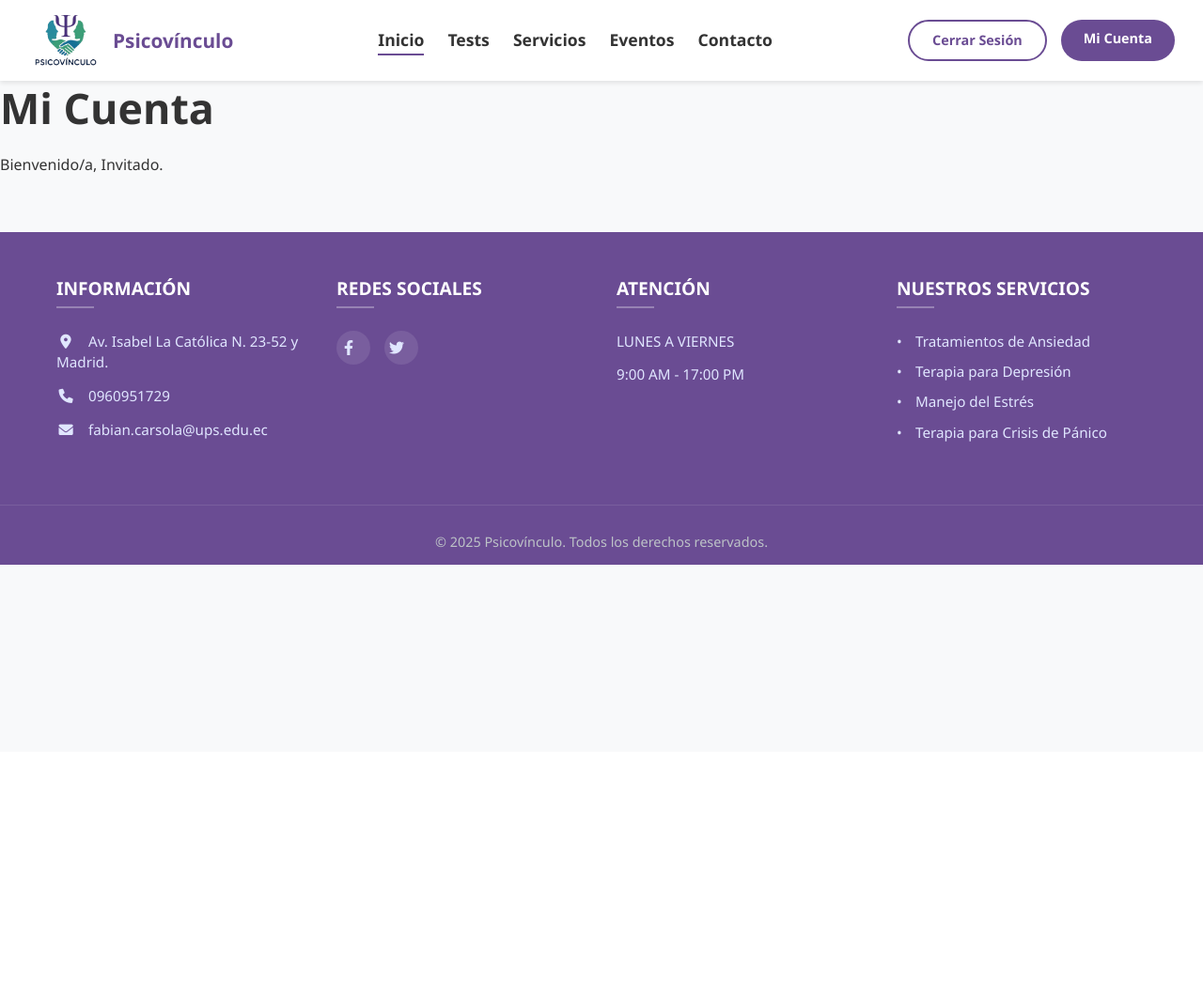
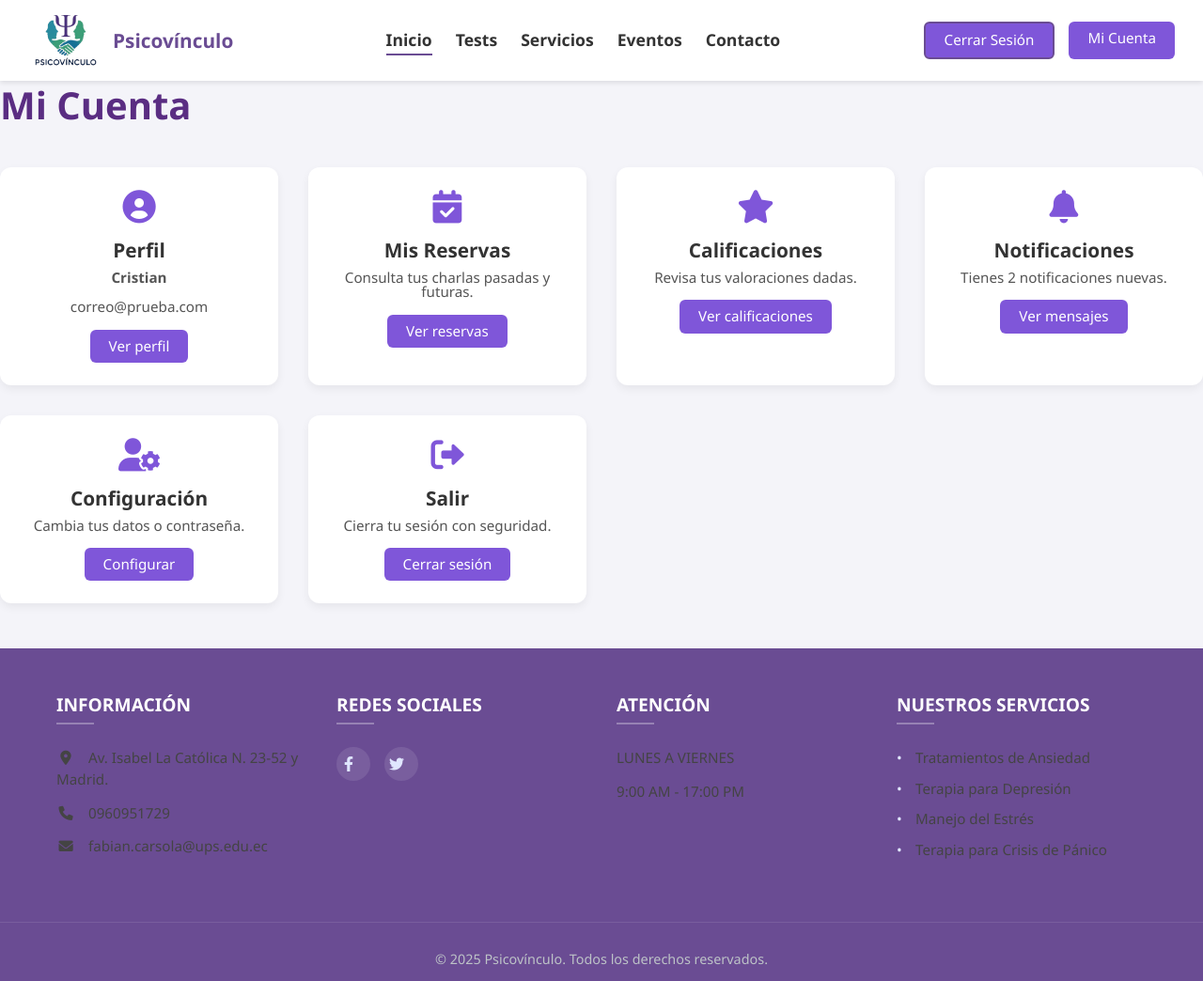
Before and after one commit to 75BOSS/citastrp, a PHP site: page /paciente/mi_cuenta.php in a window 1280 px wide. Shown: the whole page at 94% size. Before the commit the page ends 601 px from the top, so only its background shows below. Run offline with PHP 8.4, Linux system fonts and the light colour scheme.

Commit message:
Correci[on de index paciente

```diff
--- a/css/mi_cuenta.css
+++ b/css/mi_cuenta.css
@@ -87,3 +87,56 @@ body {
 .footer li {
   color: #444;
 }
+
+.grid-panel {
+  display: grid;
+  grid-template-columns: repeat(auto-fit, minmax(260px, 1fr));
+  gap: 2rem;
+  margin-top: 40px;
+}
+
+.card {
+  background: white;
+  padding: 1.5rem;
+  border-radius: 12px;
+  box-shadow: 0 4px 10px rgba(0,0,0,0.06);
+  text-align: center;
+  transition: transform 0.2s ease;
+}
+
+.card:hover {
+  transform: translateY(-5px);
+}
+
+.card i {
+  font-size: 2.2rem;
+  color: #7f56d9;
+  margin-bottom: 1rem;
+}
+
+.card h3 {
+  margin-bottom: 0.5rem;
+  font-size: 1.3rem;
+  color: #333;
+}
+
+.card p {
+  font-size: 0.95rem;
+  color: #555;
+  margin-bottom: 1rem;
+}
+
+.btn {
+  display: inline-block;
+  background-color: #7f56d9;
+  color: white;
+  padding: 10px 20px;
+  text-decoration: none;
+  border-radius: 6px;
+  font-weight: 500;
+  transition: background 0.3s ease;
+}
+
+.btn:hover {
+  background-color: #5a2d82;
+}
--- a/paciente/mi_cuenta.php
+++ b/paciente/mi_cuenta.php
@@ -1,5 +1,14 @@
 <?php
 session_start();
+
+$usuario = [
+  'nombre' => 'Cristian',
+  'correo' => 'correo@prueba.com',
+  'codigo_estudiante' => '0601061234',
+  'telefono' => '0999999999',
+  'rol' => 'Paciente',
+  'estado' => 'Activo'
+];
 ?>
 <!DOCTYPE html>
 <html lang="es">
@@ -8,6 +17,7 @@ session_start();
   <meta name="viewport" content="width=device-width, initial-scale=1.0" />
   <title>Mi Cuenta - Psicovínculo</title>
   <link rel="stylesheet" href="../css/index.css" />
+  <link rel="stylesheet" href="../css/mi_cuenta.css" />
   <link href="https://fonts.googleapis.com/css2?family=Poppins:wght@300;400;600&display=swap" rel="stylesheet" />
   <link rel="stylesheet" href="https://cdnjs.cloudflare.com/ajax/libs/font-awesome/6.0.0/css/all.min.css" />
 </head>
@@ -15,10 +25,52 @@ session_start();
   <?php include("header.php"); ?>
 
   <main class="main-content">
-    <section class="bienvenida">
-      <h1>Mi Cuenta</h1>
-      <p>Bienvenido/a, <?php echo isset($_SESSION["usuario"]) ? $_SESSION["usuario"] : 'Invitado'; ?>.</p>
-    </section>
+    <h1 class="titulo">Mi Cuenta</h1>
+
+    <div class="grid-panel">
+      <div class="card">
+        <i class="fas fa-user-circle"></i>
+        <h3>Perfil</h3>
+        <p><strong><?php echo $usuario['nombre']; ?></strong></p>
+        <p><?php echo $usuario['correo']; ?></p>
+        <a href="#" class="btn">Ver perfil</a>
+      </div>
+
+      <div class="card">
+        <i class="fas fa-calendar-check"></i>
+        <h3>Mis Reservas</h3>
+        <p>Consulta tus charlas pasadas y futuras.</p>
+        <a href="#" class="btn">Ver reservas</a>
+      </div>
+
+      <div class="card">
+        <i class="fas fa-star"></i>
+        <h3>Calificaciones</h3>
+        <p>Revisa tus valoraciones dadas.</p>
+        <a href="#" class="btn">Ver calificaciones</a>
+      </div>
+
+      <div class="card">
+        <i class="fas fa-bell"></i>
+        <h3>Notificaciones</h3>
+        <p>Tienes 2 notificaciones nuevas.</p>
+        <a href="#" class="btn">Ver mensajes</a>
+      </div>
+
+      <div class="card">
+        <i class="fas fa-user-cog"></i>
+        <h3>Configuración</h3>
+        <p>Cambia tus datos o contraseña.</p>
+        <a href="#" class="btn">Configurar</a>
+      </div>
+
+      <div class="card">
+        <i class="fas fa-sign-out-alt"></i>
+        <h3>Salir</h3>
+        <p>Cierra tu sesión con seguridad.</p>
+        <a href="../logout.php" class="btn">Cerrar sesión</a>
+      </div>
+    </div>
   </main>
 
   <?php include("footer.php"); ?>
```
